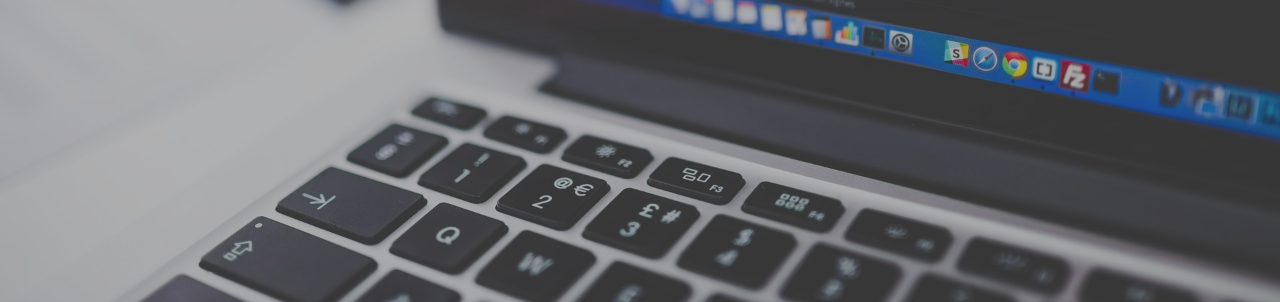
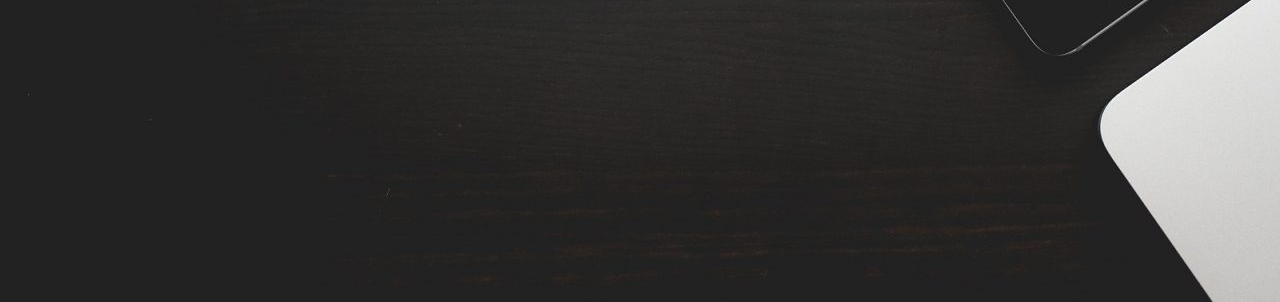
Before and after one commit to anavarreteuk/anavarreteuk.github.io, a website: page index.html in a window 1280 px wide. Shown: the part 498-800 px from the top of the page. Drawn offline with Linux system fonts and the light colour scheme.

Commit message:
added new background picture

```diff
--- a/scss/_config.scss
+++ b/scss/_config.scss
@@ -1,8 +1,8 @@
 $primary-color: #444;
 $secondary-color: #1a99ee;
 $show-home-image: true;
-$home-image: url(../img/background.jpg);
-$background-opacity: 0.4;
+$home-image: url(../img/test2.jpg);
+$background-opacity: 0;
 
 @mixin easeOut {
   transition: all 0.5s ease-out;
```
Also changed, not shown: dist/css/main.css, dist/img/test1.jpg (added), dist/img/test2.jpg (added), 2 other files.
